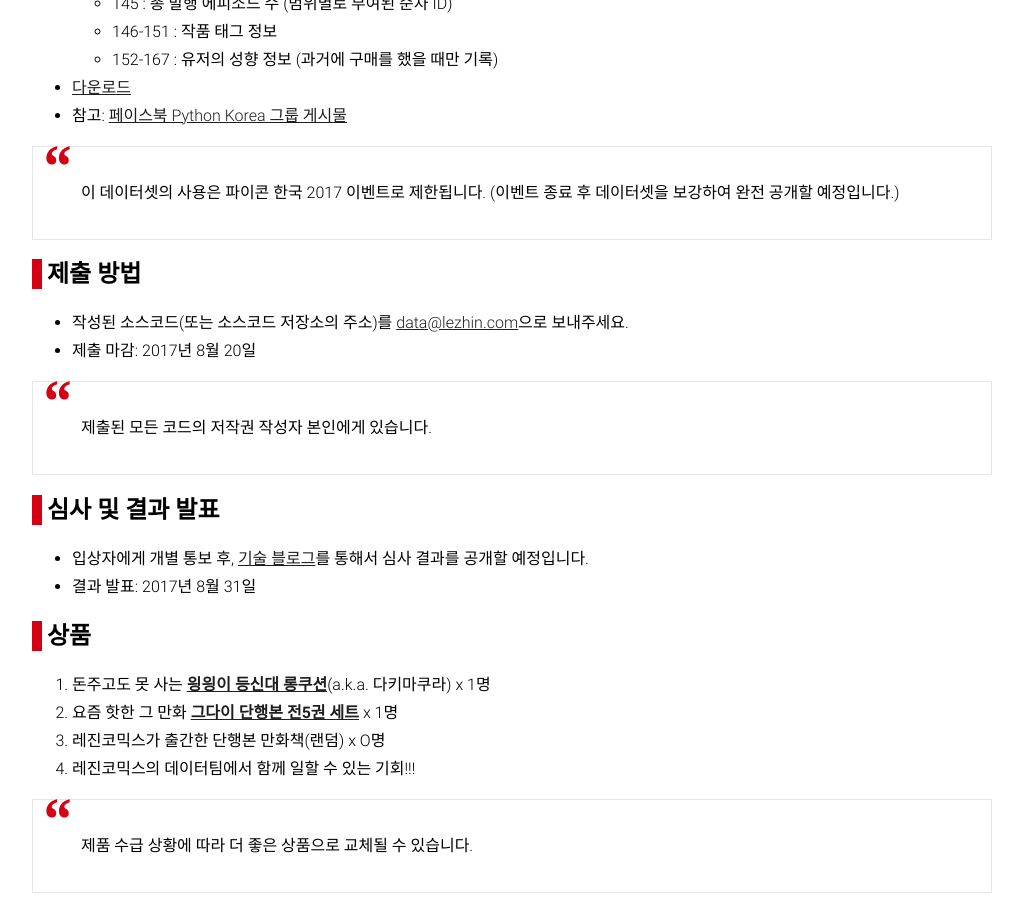
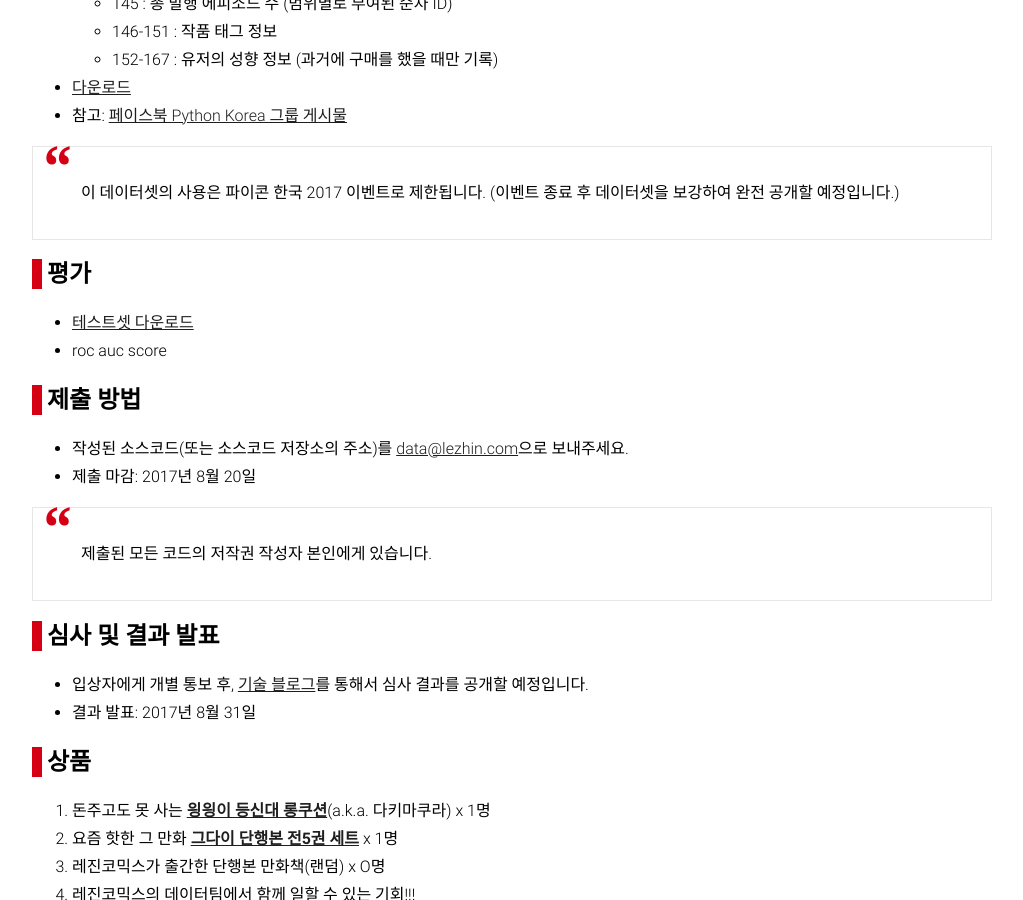
Before and after one commit to lezhin/lezhin.github.io, a Jekyll site: the page built from events/data-challenge-pyconkr-2017.md, in a window 1280 px wide and 900 px high, scrolled down 1271 px. Shown: the whole window, without its empty margins (128-1151 px from the left). Built offline with Jekyll 4.4.1, drawn with Linux system fonts in a browser that asks for light colours; nearby versions of some CDN libraries; some web fonts are replaced; our own code applies the rules of GitHub Pages for plain Markdown files.

Commit message:
test set download link 와 evaluation 내용 언급

```diff
--- a/events/data-challenge-pyconkr-2017.md
+++ b/events/data-challenge-pyconkr-2017.md
@@ -45,6 +45,11 @@ TL;DR 공개된 데이터셋을 활용하여, **구매 예측 모델**을 만들
 > 이 데이터셋의 사용은 파이콘 한국 2017 이벤트로 제한됩니다.
 > (이벤트 종료 후 데이터셋을 보강하여 완전 공개할 예정입니다.)
 
+## 평가
+
+* [테스트셋 다운로드](https://storage.googleapis.com/lz-insight/pycon17/dataset/lezhin_dataset_v2_test_without_label.tsv.gz)
+* roc auc score
+
 ## 제출 방법
 
 * 작성된 소스코드(또는 소스코드 저장소의 주소)를 [data@lezhin.com](mailto:data@lezhin.com)으로 보내주세요.
```
